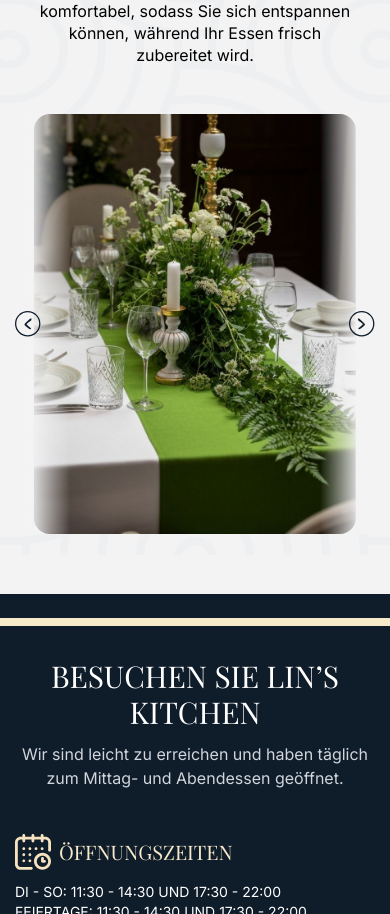
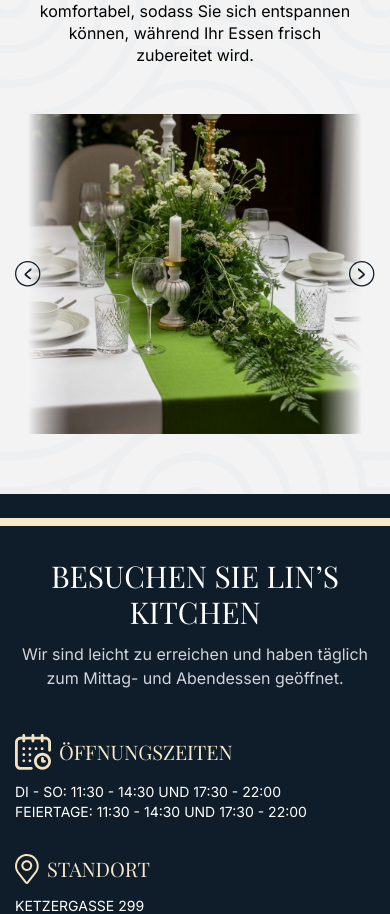
Before and after one commit to ahmad-shk/lins-kitchen, a Next.js app: page / in a window 390 px wide. Shown: the part 4008-4922 px from the top of the page. Built offline with nearby package versions, Linux system fonts and the light colour scheme; a web font is replaced by a local one.

Commit message:
ambience slider fixes

```diff
--- a/components/ambiance-gallery.tsx
+++ b/components/ambiance-gallery.tsx
@@ -97,8 +97,9 @@ export function AmbianceGallery() {
           onSwiper={(swiper) => {
             swiperRef.current = swiper
           }}
-          centeredSlides
-          spaceBetween={24}
+          centeredSlides={true}
+          slidesPerView={1}
+          spaceBetween={20}
           loop
           modules={[Navigation]}
           navigation={{
@@ -106,24 +107,18 @@ export function AmbianceGallery() {
             nextEl: nextRef.current,
           }}
           breakpoints={{
-            320: {
-              slidesPerView: 1.2,
-              spaceBetween: 16,
+            500: {
+              slidesPerView: 1.4,
             },
-            640: {
-              slidesPerView: 2,
+            767: {
+              slidesPerView: 1.7,
             },
-            1024: {
-              slidesPerView: 3,
-            },
-            1280: {
-              slidesPerView: 4,
-            },
+
           }}
         >
           {ambianceImages.map((image, index) => (
             <SwiperSlide key={index} className="ambiance-slide">
-              <div className="relative rounded-xl overflow-hidden h-[420px]">
+              <div className="relative rounded-xl overflow-hidden h-80 md:h-[420px]">
                 <img
                   src={image.src}
                   alt={image.alt}
```
